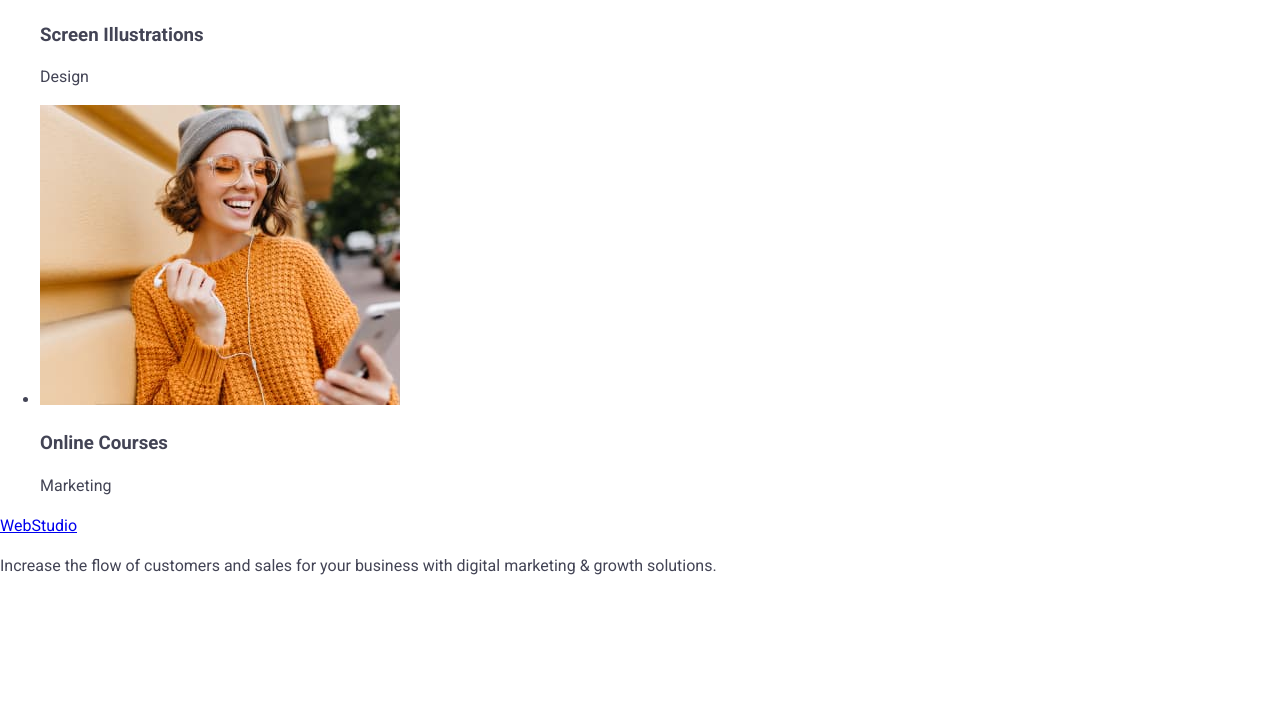
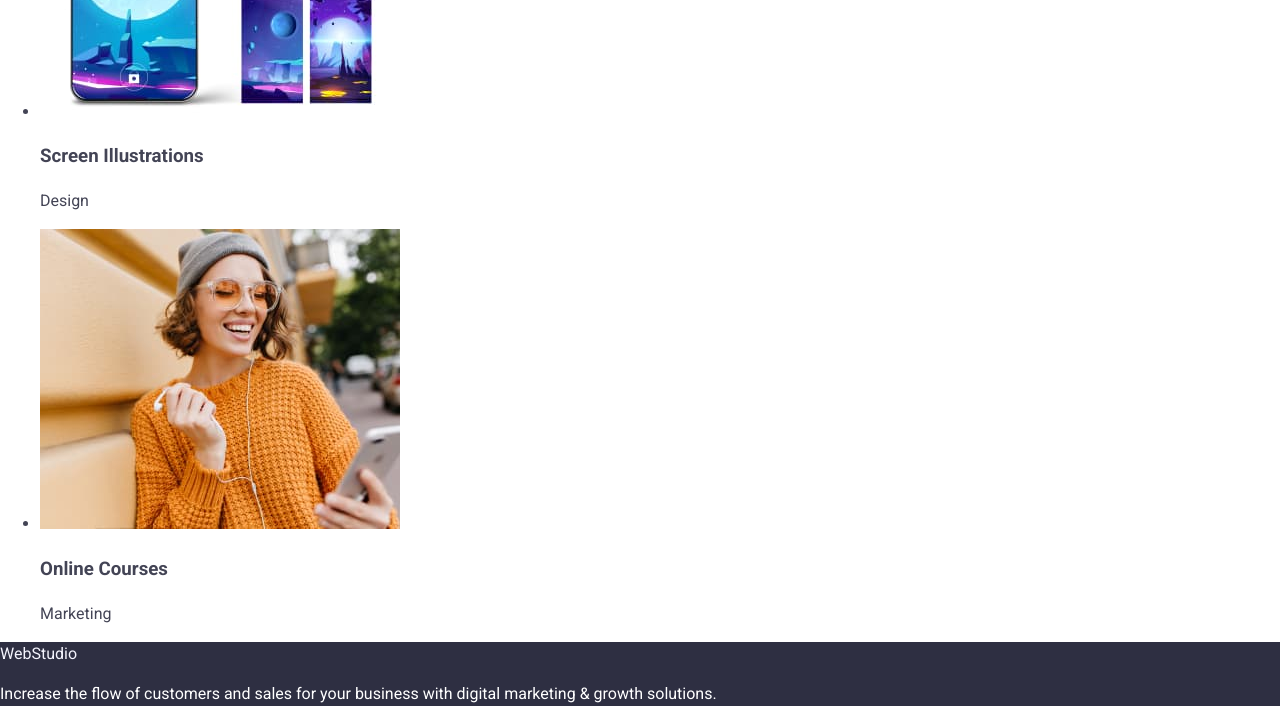
Before and after one commit to Yuleanna/goit-markup-hw-02, a plain HTML site: page index.html in a window 1280 px wide. Shown: the part 4308-5030 px from the top of the page. Before the commit the page ends 4902 px from the top, so only its background shows below. Drawn offline with nearby package versions, Linux system fonts and the light colour scheme.

Commit message:
added more styles

```diff
--- a/css/styles.css
+++ b/css/styles.css
@@ -1,8 +1,8 @@
 .body {
-  font-family: 'Roboto', 'RaleWay', sans-serif;
+  font-family: 'Roboto', 'RaleWay';
   font-weight: 400;
   font-size: 16px;
-  line-height: 24px;
+  line-height: 1.5;
   letter-spacing: 2%;
   background-color: #ffff;
   color: #434455;
@@ -15,7 +15,7 @@
   font-weight: 700;
   font-size: 56px;
   letter-spacing: 2%;
-  line-height: 60px;
+  line-height: 1.05;
 }
 .title-section {
   background-color: #2e2f42;
@@ -28,20 +28,20 @@
 }
 .benefit-text {
   color: #434455;
-  font-weight: 500;
+  font-weight: 400;
   font-size: 16px;
   letter-spacing: 2%;
-  line-height: 24px;
+  line-height: 1.5;
   text-align: left;
 }
 .button-order-service {
   color: #ffffff;
   background-color: #4d5ae5;
-  font-family: 'Roboto', sans-serif;
   font-weight: 500;
   font-size: 16px;
-  line-height: 24px;
+  line-height: 1.5;
   letter-spacing: 4%;
+  cursor: pointer;
 }
 .button-order-service:hover {
   background-color: #404bbf;
@@ -83,6 +83,7 @@
 }
 .benefit-title {
   color: #2e2f42;
+  font-weight: 500;
 }
 .team-cards-names {
   color: #2e2f42;
@@ -92,7 +93,6 @@
 }
 .team-card-positions {
   color: #434455;
-  font-family: 'Roboto';
   font-weight: 400;
 }
 .portfolio-items {
@@ -100,6 +100,17 @@
 }
 .portfolio-item text {
   color: #434455;
-  font-family: 'Roboto';
   font-weight: 400;
 }
+.footer {
+  background-color: #2e2f42;
+}
+.footer-text {
+  color: #ffffff;
+  text-align: left;
+  font-weight: 400;
+}
+.footer-logo {
+  color: #f4f4fd;
+  text-decoration: none;
+}
--- a/index.html
+++ b/index.html
@@ -209,9 +209,9 @@
         </li>
       </ul>
     </section>
-    <footer>
-      <a href="./index.html">WebStudio</a>
-      <p>
+    <footer class="footer">
+      <a href="./index.html" class="footer-logo">WebStudio</a>
+      <p class="footer-text">
         Increase the flow of customers and sales for your business with digital
         marketing & growth solutions.
       </p>
```
